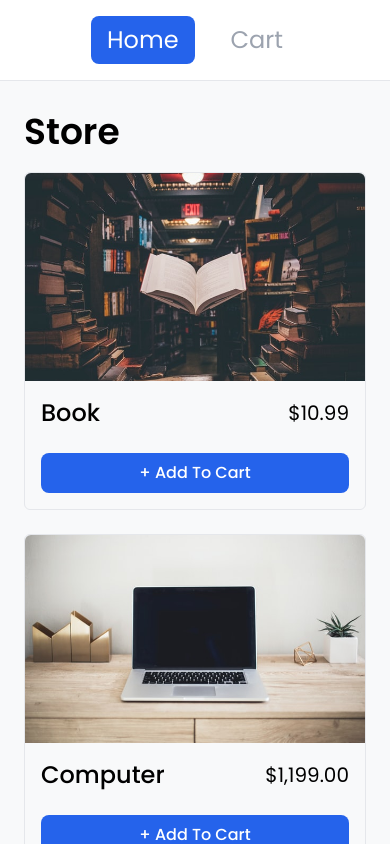
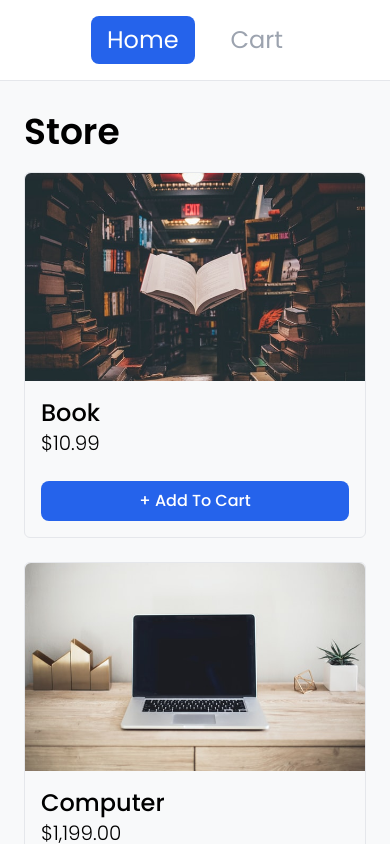
Before and after one commit to sinatajikjs/Typescript-Ecommerce, a React (Vite) app: page / in a window 390 px wide. Shown: the top 844 px of the page. Built offline with nearby package versions, Linux system fonts and the light colour scheme.

Commit message:
make products responsive

```diff
--- a/src/components/Product.tsx
+++ b/src/components/Product.tsx
@@ -21,14 +21,14 @@ const Product = ({ product }: IProps) => {
         alt={product.name}
       />
       <div className="p-4 flex flex-col gap-6">
-        <div className="flex items-center">
+        <div className="flex xs:flex-row xs:items-center flex-col">
           <h2 className="grow text-2xl font-medium">{product.name}</h2>
-          <p className="text-xl">{formatCurrency(product.price)}</p>
+          <p className="text-xl font-light">{formatCurrency(product.price)}</p>
         </div>
-        <div className="flex gap-2 items-center">
+        <div className="flex xs:flex-row flex-col gap-2 items-center">
           <Button
             disabled={!!itemQuantity}
-            className="grow"
+            className={`grow w-full ${itemQuantity ? 'hidden' : 'block'} xs:block`}
             onClick={() => addToCart(product)}
           >
             {itemQuantity ? "In Cart" : "+ Add To Cart"}
--- a/src/components/QTYButtons.tsx
+++ b/src/components/QTYButtons.tsx
@@ -13,9 +13,9 @@ const QTYButtons = ({product}:IProps) => {
   const itemQuantity = getItemQuantity(product.id)
 
   return (
-    <div className="flex items-center gap-2">
+    <div className="flex w-full items-center gap-2">
       <Button
-        className="w-16 flex justify-center"
+        className="xs:w-16 flex justify-center w-full"
         onClick={() => removeFromCart(product)}
       >
         {itemQuantity! <= 1 ? (
@@ -25,7 +25,7 @@ const QTYButtons = ({product}:IProps) => {
         )}
       </Button>
       <p className="text-xl w-4 text-center">{itemQuantity}</p>
-      <Button className="w-16" onClick={() => addToCart(product)}>
+      <Button className="xs:w-16 w-full" onClick={() => addToCart(product)}>
         +
       </Button>
     </div>
--- a/src/index.css
+++ b/src/index.css
@@ -1,4 +1,4 @@
-@import url("https://fonts.googleapis.com/css2?family=Poppins:wght@400;500;600;700;800;900&display=swap");
+@import url("https://fonts.googleapis.com/css2?family=Poppins:wght@100;300;400;500;600;700;800;900&display=swap");
 
 @tailwind base;
 @tailwind components;
--- a/tailwind.config.cjs
+++ b/tailwind.config.cjs
@@ -21,6 +21,9 @@ export default {
         disabled: colors.gray[300],
         light: "#f8f9fa",
       },
+      screens:{
+        xs:'400px'
+      }
     },
   },
   plugins: [],
```
